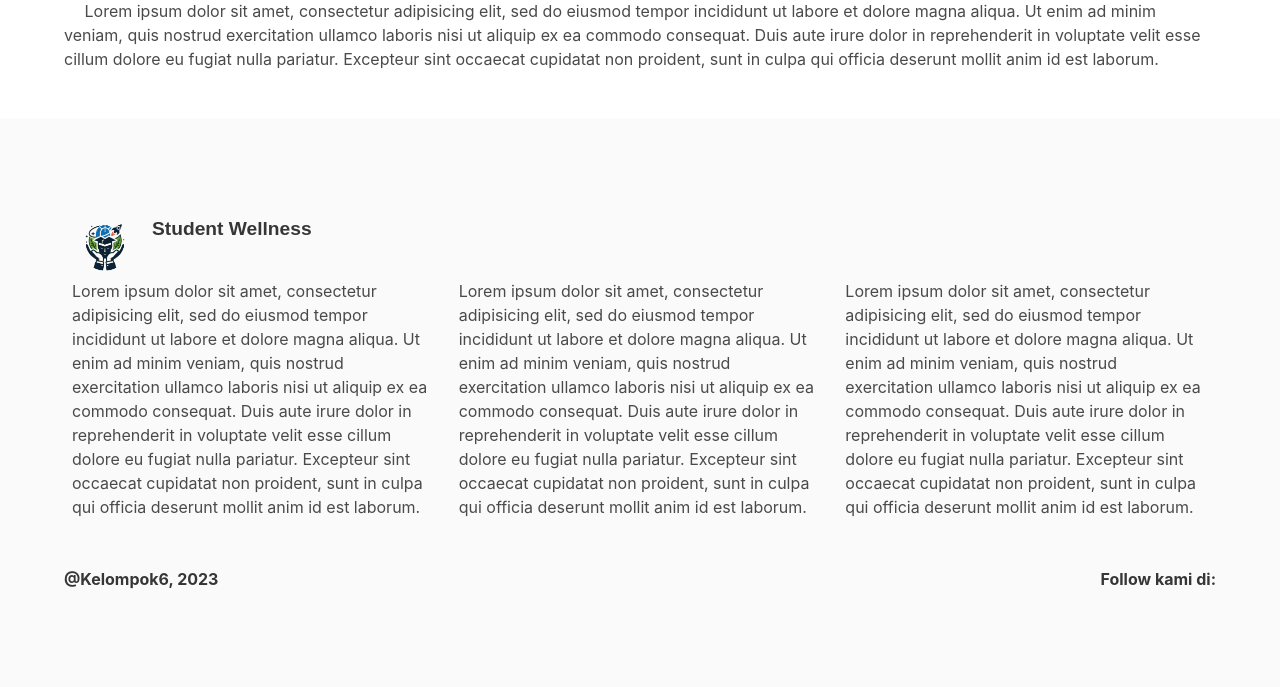
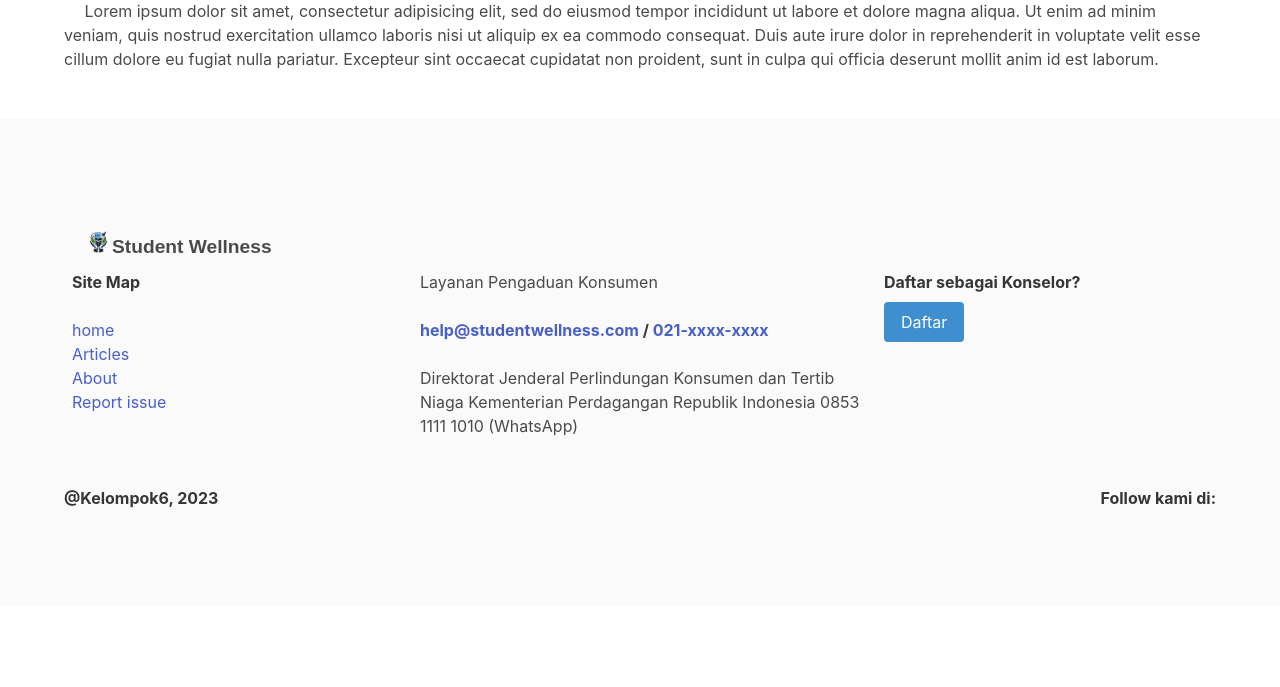
Before and after one commit to rootaditiya/MSIB5project_akhir, a Flask app: page /about in a window 1280 px wide. Shown: the part 213-900 px from the top of the page. After the commit the page ends 721 px from the top, so only its background shows below. Run offline with Flask 3, Linux system fonts and the light colour scheme.

Commit message:
edit footer.html

```diff
--- a/templates/footer.html
+++ b/templates/footer.html
@@ -4,43 +4,61 @@
 
     <section class="section">
       <article class="media">
-        <figure class="media-left" style="align-self: center">
-          <a class="image is-64x64" href="#">
-            <img class="" src="{{ url_for('static', filename='LOGO.png') }}">
+        <div class="navbar-brand">
+          <a class="navbar-item" href="/">
+            <img src="{{url_for('static', filename='LOGO.png')}}" width="auto" height="28">
+            <strong
+            class="logo-text"
+            >Student Wellness
+            </strong
+            >
           </a>
-        </figure>
-        <div class="media-">
-          <strong
-          class="logo-text pt-3"
-          >Student Wellness
-          </strong
-          >
         </div>
       </article>
       <div class="columns">
         <div class="column">
-          Lorem ipsum dolor sit amet, consectetur adipisicing elit, sed do eiusmod
-          tempor incididunt ut labore et dolore magna aliqua. Ut enim ad minim veniam,
-          quis nostrud exercitation ullamco laboris nisi ut aliquip ex ea commodo
-          consequat. Duis aute irure dolor in reprehenderit in voluptate velit esse
-          cillum dolore eu fugiat nulla pariatur. Excepteur sint occaecat cupidatat non
-          proident, sunt in culpa qui officia deserunt mollit anim id est laborum.
+          <div class="block">
+            <strong class="">Site Map</strong>
+          </div>
+          <div class="">
+            <ul>
+              <li>
+                <a class="" href="/">home</a>
+              </li>
+              <li>
+                <a href="/articles">Articles</a>
+              </li>
+              <li>
+                <a href="/about">About</a>
+              </li>
+              <li>
+                <a href="/report">Report issue</a>
+              </li>
+            </ul>
+
+          </div>
+        </div>
+        <div class="column is-two-fifths">
+          <div class="block">
+            Layanan Pengaduan Konsumen
+          </div>
+          <div class="block">
+            <strong>
+              <a href="mailto:help@studentwellness.glitch.me">help@studentwellness.com</a> /
+              <a href="tel:021-xxxx-xxxx">021-xxxx-xxxx</a>
+            </strong>
+          </div>
+          <div class="block">
+            Direktorat Jenderal Perlindungan Konsumen dan Tertib Niaga
+            Kementerian Perdagangan Republik Indonesia
+            0853 1111 1010 (WhatsApp)
+          </div>
         </div>
         <div class="column">
-          Lorem ipsum dolor sit amet, consectetur adipisicing elit, sed do eiusmod
-          tempor incididunt ut labore et dolore magna aliqua. Ut enim ad minim veniam,
-          quis nostrud exercitation ullamco laboris nisi ut aliquip ex ea commodo
-          consequat. Duis aute irure dolor in reprehenderit in voluptate velit esse
-          cillum dolore eu fugiat nulla pariatur. Excepteur sint occaecat cupidatat non
-          proident, sunt in culpa qui officia deserunt mollit anim id est laborum.
-        </div>
-        <div class="column">
-          Lorem ipsum dolor sit amet, consectetur adipisicing elit, sed do eiusmod
-          tempor incididunt ut labore et dolore magna aliqua. Ut enim ad minim veniam,
-          quis nostrud exercitation ullamco laboris nisi ut aliquip ex ea commodo
-          consequat. Duis aute irure dolor in reprehenderit in voluptate velit esse
-          cillum dolore eu fugiat nulla pariatur. Excepteur sint occaecat cupidatat non
-          proident, sunt in culpa qui officia deserunt mollit anim id est laborum.
+          <strong>Daftar sebagai Konselor?</strong>
+          <div class="block mt-2">
+            <a href="/daftar/konselor" class="button is-info">Daftar</a>
+          </div>
         </div>
       </div>
     </div>
```
